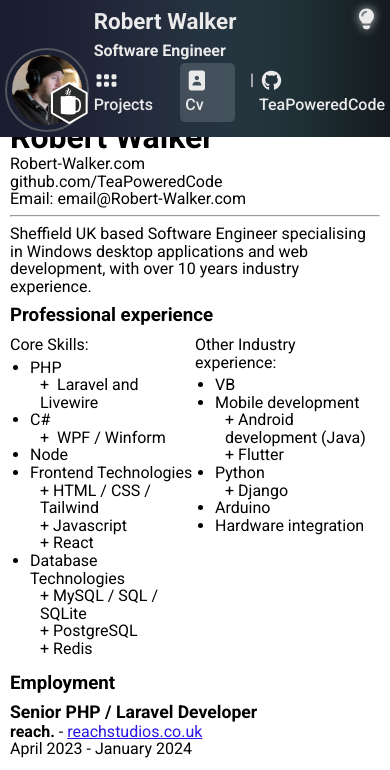
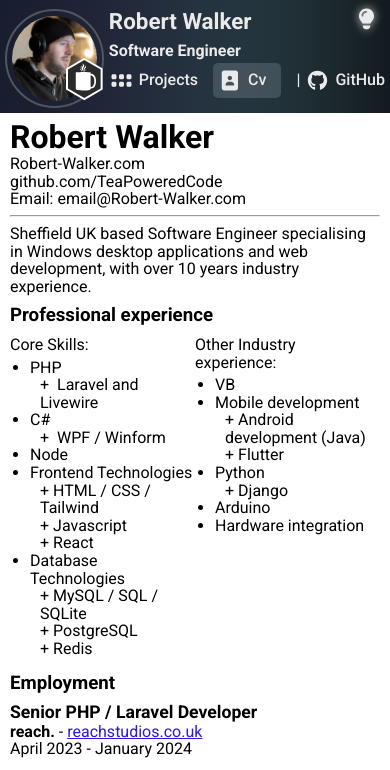
Before and after one commit to TeaPoweredCode/Robert-Walker.com, an Astro site: page /cv in a window 390 px wide. Shown: the top 770 px of the page. Built offline with nearby package versions, Linux system fonts and the light colour scheme; Astro itself is replaced by a stand-in of ours.

Commit message:
Samll tidy

```diff
--- a/src/components/HeaderBar.astro
+++ b/src/components/HeaderBar.astro
@@ -1,7 +1,6 @@
 ---
 import HeaderBarAvatar from '../components/HeaderBarAvatar.astro';
 import HeaderBarInfo from '../components/HeaderBarInfo.astro';
-import HeaderBarIcon from './HeaderBarIcon.astro';
 
 import DarkModeToggle from './DarkModeToggle.astro';
 
@@ -25,10 +24,13 @@ const currentPage = page === "cv" ? ePages.Cv : ePages.Projects;
 		font-weight: 500;
 
 		padding: 10px;
+
+		display: flex;
+		flex-direction: column;
 	}
 
 	.title {
-		margin: 10px 0px;
+		margin: 10px 0;
 	}
 	.title * {
 		margin: 0;
@@ -42,7 +44,7 @@ const currentPage = page === "cv" ? ePages.Cv : ePages.Projects;
 	}
 
 	ul {
-		list-style-type: none;
+		list-style: none;
 		padding: 0;
 		margin: 0;
 	}
@@ -63,12 +65,17 @@ const currentPage = page === "cv" ? ePages.Cv : ePages.Projects;
 	}
 
 	.darkModeToggle{
-		position: absolute;
-		inset: auto auto 0 0;
-		width: 100%;
-		display: grid;
-		place-items: center;
+		margin-bottom: auto;
+		align-self: center;
+
+		display: flex;
+        flex-direction: column;
+        justify-content: flex-end;
+        height: 100%;
 	}
+
+	.hideSmall{ display: block;}
+	.showSmall{ display: none;}
 
 @media screen and (max-width: 600px) {
 	.headerBar {
@@ -77,7 +84,7 @@ const currentPage = page === "cv" ? ePages.Cv : ePages.Projects;
 		height: auto;
 		background: linear-gradient(90deg, rgba(25,29,48,1) 0%, rgba(27,31,50,1) 10%, rgba(30,35,53,1) 20%, rgba(33,40,57,1) 30%, rgba(36,45,61,1) 40%, rgba(37,50,63,1) 50%, rgba(36,53,63,1) 60%, rgba(34,51,59,1) 70%, rgba(30,45,50,1) 80%, rgba(25,36,40,1) 90%, rgba(19,26,32,1) 100%);
 		text-align: left;
-		display: flex;
+
 		flex-direction: row;
 	}
 
@@ -90,8 +97,9 @@ const currentPage = page === "cv" ? ePages.Cv : ePages.Projects;
 	}
 
 	.darkModeToggle{
-		inset: 5px 5px auto auto;
-		width: auto;
+        display: block;
+		position: absolute;
+        inset: 5px 5px auto auto;
 	}
 
 	nav{
@@ -104,11 +112,13 @@ const currentPage = page === "cv" ? ePages.Cv : ePages.Projects;
 		gap: 15px;
 	}
 
+	.hideSmall{ display: none;}
+	.showSmall{ display: block;}
 }
 
 @media print {
 	.headerBar{
-	display: none;
+		display: none;
 	}
 }
 </style>
@@ -132,7 +142,8 @@ const currentPage = page === "cv" ? ePages.Cv : ePages.Projects;
 				Sheffield , UK
 			</HeaderBarInfo>
 			<HeaderBarInfo icon="github" link="https://github.com/TeaPoweredCode" class="orderSmall">
-				TeaPoweredCode
+					<div class="hideSmall">TeaPoweredCode</div>
+					<div class="showSmall">GitHub</div>
 			</HeaderBarInfo>
 			<hr>
 			<HeaderBarInfo icon="projects" link="/projects" currentPage={currentPage == ePages.Projects}>
--- a/src/components/HeaderBarInfo.astro
+++ b/src/components/HeaderBarInfo.astro
@@ -13,6 +13,10 @@ const isExternal = /^https?:\/\//.test(link);
 		vertical-align: middle;
 	}
 	a {
+		display: flex;
+		align-items: center;
+		gap: 5px;
+
 		color: #eaeaea;
 		text-decoration: none;
 	}
--- a/src/components/ProjectGridItem.astro
+++ b/src/components/ProjectGridItem.astro
@@ -9,6 +9,7 @@ const project = Astro.props.project;
 		padding: 10px;
 		box-shadow: 2px 2px 6px #888888;
 		border-radius: 4px;
+		border: 1px solid #ffffff00;
 
 		display: grid;
 		grid-template-columns: 4fr 1fr;
```
Also changed, not shown: src/projects/the-cult-of-creativity-twitch-panel.md (+2 -6 lines).
